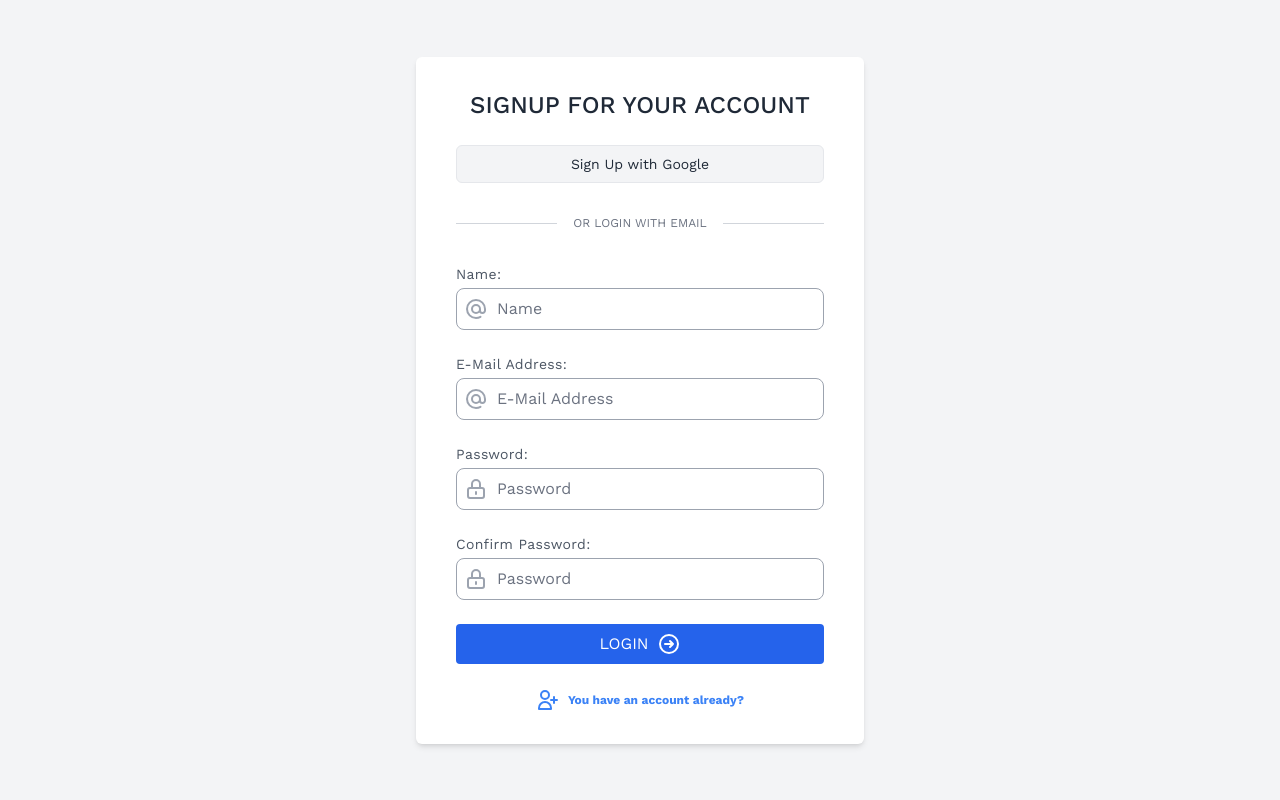
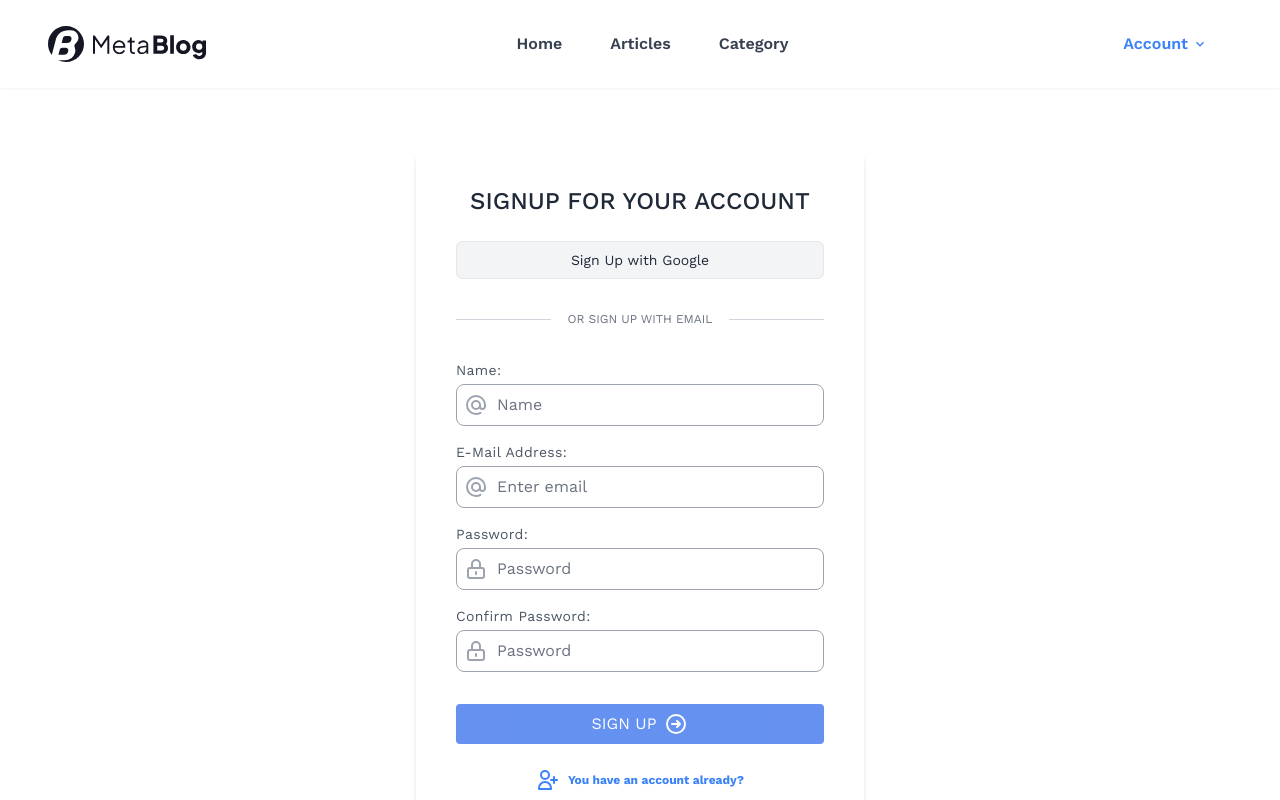
Before and after one commit to SarahNaif/Blog_MERN, a React (Vite) app in the folder client/: page /register in a window 1280 px wide. Shown: the top 800 px of the page. Built offline with nearby package versions, Linux system fonts and the light colour scheme.

Commit message:
add register validater

```diff
--- a/client/package.json
+++ b/client/package.json
@@ -12,6 +12,7 @@
     "@reduxjs/toolkit": "^1.9.5",
     "react": "^18.2.0",
     "react-dom": "^18.2.0",
+    "react-hook-form": "^7.43.9",
     "react-icons": "^4.8.0",
     "react-redux": "^8.0.5",
     "react-router-dom": "^6.9.0"
--- a/client/src/pages/Auth/SignupPage.jsx
+++ b/client/src/pages/Auth/SignupPage.jsx
@@ -1,93 +1,279 @@
-import { Link } from "react-router-dom"
+import { Link } from "react-router-dom";
+import MainLayout from "../../components/navigation/MainLayout";
+import { useForm } from "react-hook-form";
 
 const SignupPage = () => {
+  const {register, handleSubmit,formState: { errors, isValid }, watch }= useForm(
+    {
+     defaultValues:{
+      name:"",
+      email:"",
+      password:"",
+      confirmPassword:"",
+     },
+     mode:"onChange"
+  })
+  const submitHandler = (data) => {
 
-  const submitHandler = () =>{
+  };
 
-  }
+
+  const password = watch("password");
+
+
   return (
-    <div className="min-h-screen flex flex-col items-center justify-center bg-gray-100 py-6">
+    <MainLayout>
+      <div className="min-h-screen flex flex-col items-center justify-center bg-gray-10 py-4">
         <div className="flex flex-col bg-white shadow-md px-4 sm:px-6 md:px-8 lg:px-10 py-8 rounded-md w-full max-w-md">
-    <div className="font-medium self-center text-xl sm:text-2xl uppercase text-gray-800">SignUp For Your Account</div>
+          <div className="font-medium self-center text-xl sm:text-2xl uppercase text-gray-800">
+            SignUp For Your Account
+          </div>
           <button className="relative mt-6 border rounded-md py-2 text-sm text-gray-800 bg-gray-100 hover:bg-gray-200">
             <span>Sign Up with Google</span>
           </button>
           <div className="relative mt-10 h-px bg-gray-300">
             <div className="absolute left-0 top-0 flex justify-center w-full -mt-2">
-        <span className="bg-white px-4 text-xs text-gray-500 uppercase">Or Login With Email</span>
+              <span className="bg-white px-4 text-xs text-gray-500 uppercase">
+                Or Sign Up With Email
+              </span>
             </div>
           </div>
           <div className="mt-10">
-      <form onSubmit={submitHandler}>
-      <div className="flex flex-col mb-6">
-          <label for="name" className="mb-1 text-xs sm:text-sm tracking-wide text-gray-600">Name:</label>
+            <form onSubmit={handleSubmit(submitHandler)}>
+
+              <div className="flex flex-col mb-4">
+                <label
+                  for="name"
+                  className="mb-1 text-xs sm:text-sm tracking-wide text-gray-600"
+                >
+                  Name:
+                </label>
                 <div className="relative">
                   <div className="inline-flex items-center justify-center absolute left-0 top-0 h-full w-10 text-gray-400">
-              <svg className="h-6 w-6" fill="none" strokeLinecap="round" strokeLinejoin="round" strokeWidth="2" viewBox="0 0 24 24" stroke="currentColor">
+                    <svg
+                      className="h-6 w-6"
+                      fill="none"
+                      strokeLinecap="round"
+                      strokeLinejoin="round"
+                      strokeWidth="2"
+                      viewBox="0 0 24 24"
+                      stroke="currentColor"
+                    >
                       <path d="M16 12a4 4 0 10-8 0 4 4 0 008 0zm0 0v1.5a2.5 2.5 0 005 0V12a9 9 0 10-9 9m4.5-1.206a8.959 8.959 0 01-4.5 1.207" />
                     </svg>
                   </div>
-            <input id="name" type="name" name="username" className="text-sm sm:text-base placeholder-gray-500 pl-10 pr-4 rounded-lg border border-gray-400 w-full py-2 focus:outline-none focus:border-blue-400" placeholder="Name" />
+                  <input
+                    id="name"
+                    type="name"
+                    {...register("name",{
+                      minLength:{
+                        value: 1,
+                        message: "Name length must be at least 1 character"
+                      },
+                      required:{
+                        value: true,
+                        message:"Name is required"
+                      }
+                    })}
+                    name="username"
+                    className={`text-sm sm:text-base placeholder-gray-500 pl-10 pr-4 rounded-lg border border-gray-400 w-full py-2 focus:outline-none  ${errors.name ?  "focus:border-red-500 border-red-500" : "focus:border-blue-400 "}`}
+                    placeholder="Name"
+                  />
                 </div>
+                {errors.name?.message && (
+                  <p className="text-red-500 text-xs mt-1">Name is required</p>
+                )}
               </div>
-        <div className="flex flex-col mb-6">
-          <label for="email" className="mb-1 text-xs sm:text-sm tracking-wide text-gray-600">E-Mail Address:</label>
+
+
+              <div className="flex flex-col mb-4">
+                <label
+                  for="email"
+                  className="mb-1 text-xs sm:text-sm tracking-wide text-gray-600"
+                >
+                  E-Mail Address:
+                </label>
                 <div className="relative">
                   <div className="inline-flex items-center justify-center absolute left-0 top-0 h-full w-10 text-gray-400">
-              <svg className="h-6 w-6" fill="none" strokeLinecap="round" strokeLinejoin="round" strokeWidth="2" viewBox="0 0 24 24" stroke="currentColor">
+                    <svg
+                      className="h-6 w-6"
+                      fill="none"
+                      strokeLinecap="round"
+                      strokeLinejoin="round"
+                      strokeWidth="2"
+                      viewBox="0 0 24 24"
+                      stroke="currentColor"
+                    >
                       <path d="M16 12a4 4 0 10-8 0 4 4 0 008 0zm0 0v1.5a2.5 2.5 0 005 0V12a9 9 0 10-9 9m4.5-1.206a8.959 8.959 0 01-4.5 1.207" />
                     </svg>
                   </div>
-            <input id="email" type="email" name="email" className="text-sm sm:text-base placeholder-gray-500 pl-10 pr-4 rounded-lg border border-gray-400 w-full py-2 focus:outline-none focus:border-blue-400" placeholder="E-Mail Address" />
+                  <input
+                    id="email"
+                    type="email"
+                    {...register("email",{
+                      pattern:{
+                        value:/^(([^<>()[\]\\.,;:\s@"]+(\.[^<>()[\]\\.,;:\s@"]+)*)|(".+"))@((\[[0-9]{1,3}\.[0-9]{1,3}\.[0-9]{1,3}\.[0-9]{1,3}])|(([a-zA-Z\-0-9]+\.)+[a-zA-Z]{2,}))$/,
+                    message: "Enter a valid email",
+                      },
+                      required:{
+                        value: true,
+                        message:"Email is required"
+                      }
+                    })}
+                    name="email"
+                    className={`text-sm sm:text-base placeholder-gray-500 pl-10 pr-4 rounded-lg border border-gray-400 w-full py-2 focus:outline-none  ${errors.email ? "focus:border-red-500 border-red-500" : "focus:border-blue-400 "}`}
+                    placeholder="Enter email"
+                  />
                 </div>
+                {errors.email?.message && (
+                <p className="text-red-500 text-xs mt-1">
+                  {errors.email?.message}
+                </p>
+              )}
               </div>
-        <div className="flex flex-col mb-6">
-          <label for="password" className="mb-1 text-xs sm:text-sm tracking-wide text-gray-600">Password:</label>
+
+
+              <div className="flex flex-col mb-4">
+                <label
+                  for="password"
+                  className="mb-1 text-xs sm:text-sm tracking-wide text-gray-600"
+                >
+                  Password:
+                </label>
                 <div className="relative">
                   <div className="inline-flex items-center justify-center absolute left-0 top-0 h-full w-10 text-gray-400">
                     <span>
-                <svg className="h-6 w-6" fill="none" strokeLinecap="round" strokeLinejoin="round" strokeWidth="2" viewBox="0 0 24 24" stroke="currentColor">
+                      <svg
+                        className="h-6 w-6"
+                        fill="none"
+                        strokeLinecap="round"
+                        strokeLinejoin="round"
+                        strokeWidth="2"
+                        viewBox="0 0 24 24"
+                        stroke="currentColor"
+                      >
                         <path d="M12 15v2m-6 4h12a2 2 0 002-2v-6a2 2 0 00-2-2H6a2 2 0 00-2 2v6a2 2 0 002 2zm10-10V7a4 4 0 00-8 0v4h8z" />
                       </svg>
                     </span>
                   </div>
 
-            <input id="password" type="password" name="password" className="text-sm sm:text-base placeholder-gray-500 pl-10 pr-4 rounded-lg border border-gray-400 w-full py-2 focus:outline-none focus:border-blue-400" placeholder="Password" />
+                  <input
+                    id="password"
+                    type="password"
+                   {...register("password", {
+                  required: {
+                    value: true,
+                    message: "Password is required",
+                  },
+                  minLength: {
+                    value: 6,
+                    message: "Password length must be at least 6 characters",
+                  },
+                })}
+                    name="password"
+                    className={`text-sm sm:text-base placeholder-gray-500 pl-10 pr-4 rounded-lg border border-gray-400  w-full py-2 focus:outline-none  ${errors.password ?  "focus:border-red-500 border-red-500" : "focus:border-blue-400 "}`}
+                    placeholder="Password"
+                  />
                 </div>
+                {errors.password?.message && (
+                <p className="text-red-500 text-xs mt-1">
+                  {errors.password?.message}
+                </p>
+              )}
               </div>
-        <div className="flex flex-col mb-6">
-          <label for="password" className="mb-1 text-xs sm:text-sm tracking-wide text-gray-600">Confirm Password:</label>
+
+
+              <div className="flex flex-col mb-8">
+                <label
+                  for="password"
+                  className="mb-1 text-xs sm:text-sm tracking-wide text-gray-600"
+                >
+                  Confirm Password:
+                </label>
                 <div className="relative">
                   <div className="inline-flex items-center justify-center absolute left-0 top-0 h-full w-10 text-gray-400">
                     <span>
-                <svg className="h-6 w-6" fill="none" strokeLinecap="round" strokeLinejoin="round" strokeWidth="2" viewBox="0 0 24 24" stroke="currentColor">
+                      <svg
+                        className="h-6 w-6"
+                        fill="none"
+                        strokeLinecap="round"
+                        strokeLinejoin="round"
+                        strokeWidth="2"
+                        viewBox="0 0 24 24"
+                        stroke="currentColor"
+                      >
                         <path d="M12 15v2m-6 4h12a2 2 0 002-2v-6a2 2 0 00-2-2H6a2 2 0 00-2 2v6a2 2 0 002 2zm10-10V7a4 4 0 00-8 0v4h8z" />
                       </svg>
                     </span>
                   </div>
 
-            <input id="password" type="password" name="password" className="text-sm sm:text-base placeholder-gray-500 pl-10 pr-4 rounded-lg border border-gray-400 w-full py-2 focus:outline-none focus:border-blue-400" placeholder="Password" />
+                  <input
+                    id="password"
+                    type="password"
+                    {...register("confirmPassword", {
+                      required: {
+                        value: true,
+                        message: "Confirm password is required",
+                      },
+                      validate: (value) => {
+                        if (value !== password) {
+                          return "Passwords do not match";
+                        }
+                      },
+                    })}
+                    name="password"
+                    className={`text-sm sm:text-base placeholder-gray-500 pl-10 pr-4 rounded-lg border border-gray-400  w-full py-2 focus:outline-none focus:border-blue-400 ${errors.confirmPassword?  "focus:border-red-500 border-red-500" : "focus:border-blue-400 "}`}
+                    placeholder="Password"
+                  />
                 </div>
+                {errors.confirmPassword?.message && (
+                <p className="text-red-500 text-xs mt-1">
+                  {errors.confirmPassword?.message}
+                </p>
+              )}
               </div>
 
-
-
               <div className="flex w-full">
-          <button type="submit" className="flex items-center justify-center focus:outline-none text-white text-sm sm:text-base bg-blue-600 hover:bg-blue-700 rounded py-2 w-full transition duration-150 ease-in">
-            <span className="mr-2 uppercase">Login</span>
+                <button
+                  type="submit"
+                  disabled={!isValid || isLoading}
+                  className="flex items-center justify-center focus:outline-none text-white text-sm sm:text-base bg-blue-600 hover:bg-blue-700 rounded py-2 w-full transition duration-150 ease-in disabled:opacity-70 disabled:cursor-not-allowed"
+                >
+                  <span className="mr-2 uppercase">Sign Up</span>
                   <span>
-              <svg className="h-6 w-6" fill="none" strokeLinecap="round" strokeLinejoin="round" strokeWidth="2" viewBox="0 0 24 24" stroke="currentColor">
+                    <svg
+                      className="h-6 w-6"
+                      fill="none"
+                      strokeLinecap="round"
+                      strokeLinejoin="round"
+                      strokeWidth="2"
+                      viewBox="0 0 24 24"
+                      stroke="currentColor"
+                    >
                       <path d="M13 9l3 3m0 0l-3 3m3-3H8m13 0a9 9 0 11-18 0 9 9 0 0118 0z" />
                     </svg>
                   </span>
                 </button>
               </div>
+
             </form>
           </div>
+
           <div className="flex justify-center items-center mt-6">
- <Link to="/login"   className="inline-flex items-center font-bold text-blue-500 hover:text-blue-700 text-xs text-center">
+            <Link
+              to="/login"
+              className="inline-flex items-center font-bold text-blue-500 hover:text-blue-700 text-xs text-center"
+            >
               <span>
-          <svg className="h-6 w-6" fill="none" strokeLinecap="round" strokeLinejoin="round" strokeWidth="2" viewBox="0 0 24 24" stroke="currentColor">
+                <svg
+                  className="h-6 w-6"
+                  fill="none"
+                  strokeLinecap="round"
+                  strokeLinejoin="round"
+                  strokeWidth="2"
+                  viewBox="0 0 24 24"
+                  stroke="currentColor"
+                >
                   <path d="M18 9v3m0 0v3m0-3h3m-3 0h-3m-2-5a4 4 0 11-8 0 4 4 0 018 0zM3 20a6 6 0 0112 0v1H3v-1z" />
                 </svg>
               </span>
@@ -95,9 +281,11 @@ const SignupPage = () => {
               <span className="ml-2">You have an account already?</span>
             </Link>
           </div>
+
         </div>
       </div>
-  )
-}
+    </MainLayout>
+  );
+};
 
-export default SignupPage
+export default SignupPage;
```
Also changed, not shown: client/src/pages/Auth/LoginPage.jsx (+5 -5 lines), 1 other file (tests, documents, lock files or other folders). Lines whose indentation alone changed are shown as unchanged.
